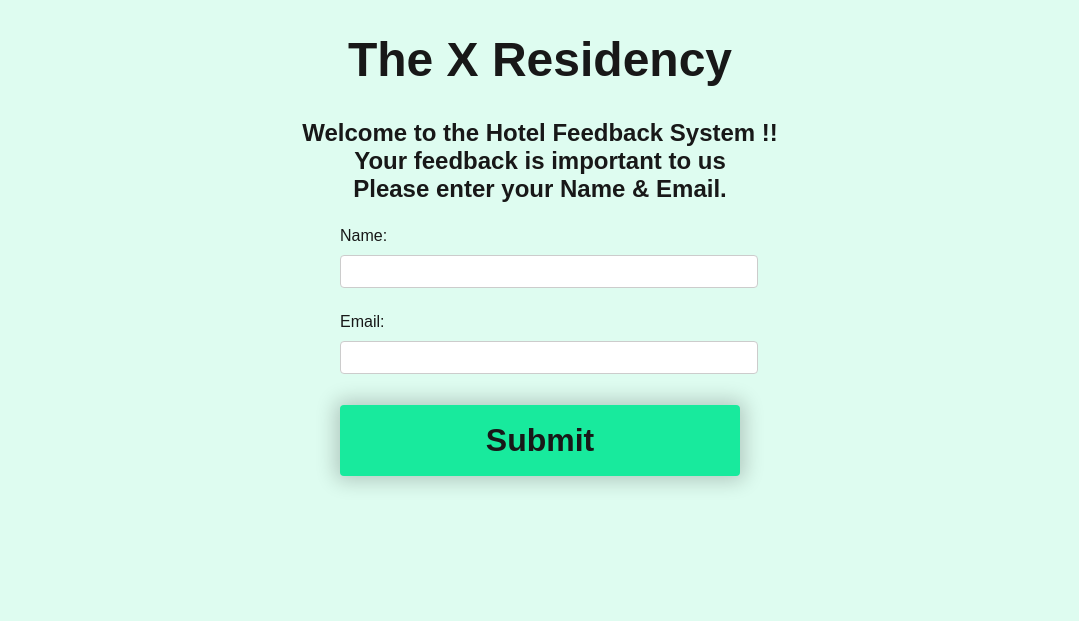
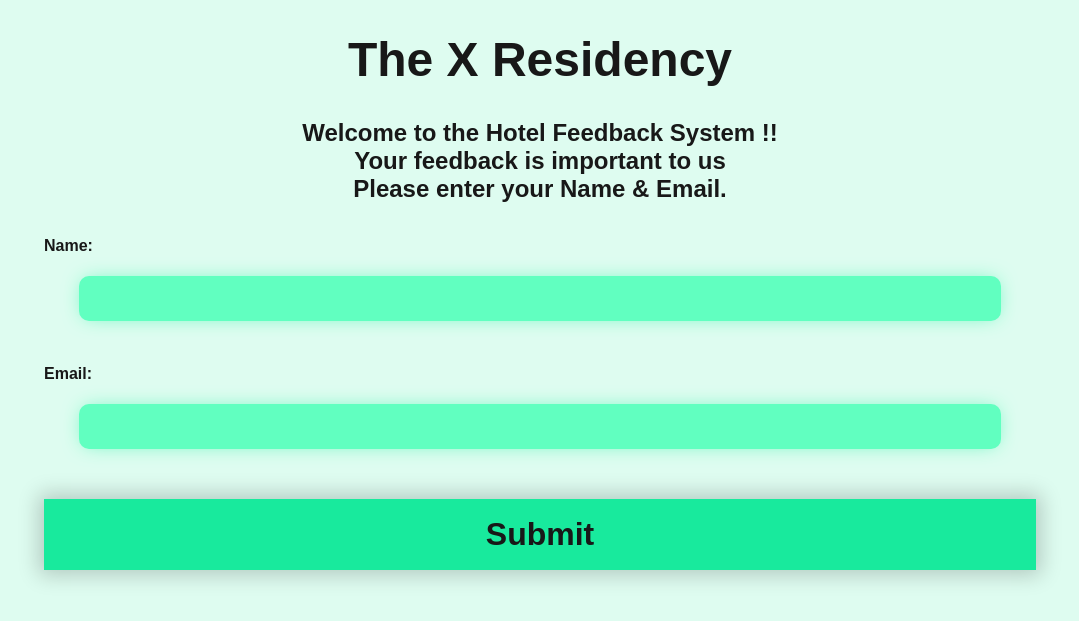
Before and after one commit to Krishna-Noutiyal/RateMyHotel, a Flask app: page / in a window 1280 px wide. Shown: the top 621 px of the page, without its empty margins (100-1179 px from the left). Run offline with Flask 3, Linux system fonts and the light colour scheme.

Commit message:
More UI Improvements

```diff
--- a/Static/style.css
+++ b/Static/style.css
@@ -16,24 +16,35 @@ h1 {
   font-size: 3rem;
 }
 
-form {
-  max-width: 400px;
-  margin: auto;
-}
-
 label {
   display: block;
   margin: 10px 0 5px;
+  width: 100%;
+  font-size: 1rem;
+  font-weight: bold;
+}
+
+form {
+  margin: auto;
+  max-width: 80%;
+  display: flex;
+  flex-direction: column;
+  align-items: center;
 }
 
 input,
-select,
-button {
-  width: 100%;
-  padding: 8px;
-  margin: 5px 0 15px;
-  border: 1px solid #ccc;
-  border-radius: 4px;
+select {
+  padding: 15px;
+  /* border: 4px solid #defcf0; */
+  border: 1px transparent;
+  border-radius: 10px;
+  background-color: #61ffc0;
+  box-shadow: 0px 0px 20px -5px #59f7b8;
+  /* box-shadow: 0px 0px 20px -5px rgba(0, 0, 0, 0.2); */
+  margin: 1rem;
+  font-weight: bold;
+  width: 90%;
+  text-decoration: none;
 }
 
 button {
```
Also changed, not shown: Templates/feedback.html (+1 -28 lines), assets/feedback.jpeg (added).
